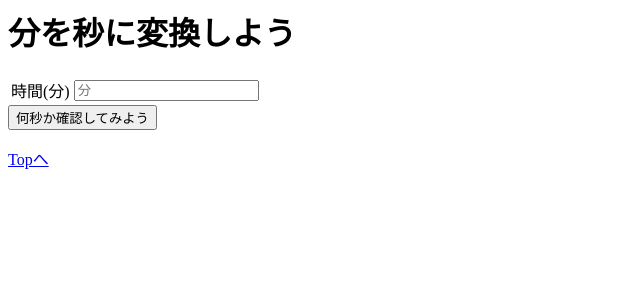
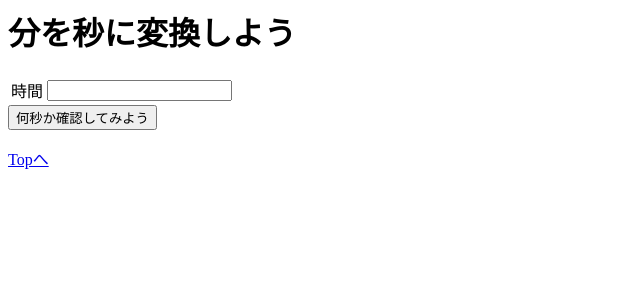
Before and after one commit to AsukaKanematsu/fix-advanced-course-class, a PHP site: page /sample/index.php in a window 1280 px wide. Shown: the top 300 px of the page, without its empty margins (0-640 px from the left). Run offline with PHP 8.4, Linux system fonts and the light colour scheme.

Commit message:
時間から秒に変換するアプリを作成しました

```diff
--- a/src/app/Minutes.php
+++ b/src/app/Minutes.php
@@ -18,7 +18,7 @@ class Minutes
 
     public function toSeconds(): Seconds
     {
-        $seconds = $this->minutes * 60;
+        $seconds = $this->minutes * 3600;
         return new Seconds($seconds);
     }
 }
--- a/src/public/sample/index.php
+++ b/src/public/sample/index.php
@@ -15,8 +15,8 @@ unset($_SESSION['errorMessage']);
     <table>
 
       <tr>
-        <td><p>時間(分)</p></td>
-        <td><p><input type="number" name="time" placeholder="分"></p></td>
+        <td><p>時間</p></td>
+        <td><p><input type="number" name="time" placeholder=""></p></td>
       </tr>
 
     </table>
```
